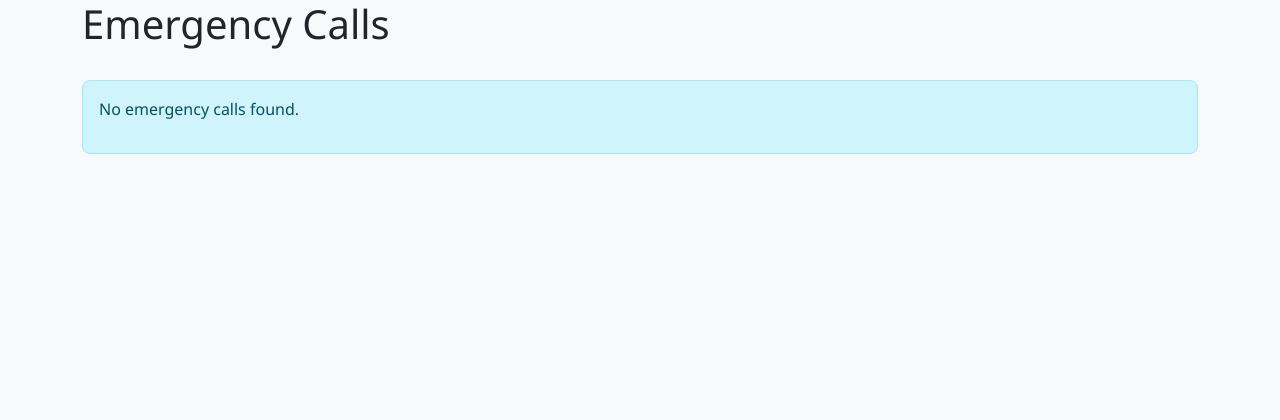
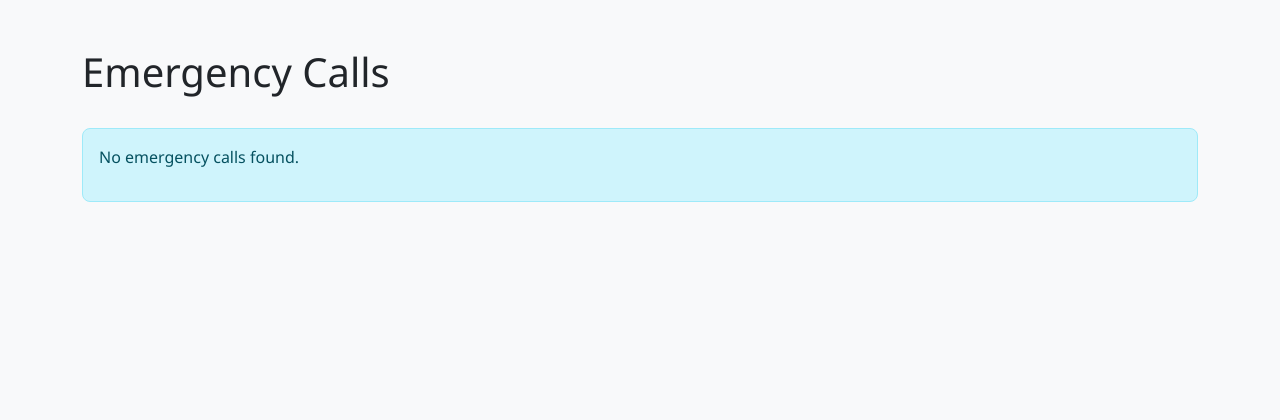
Before and after one commit to Umut-Numanoglu/EmergencyCall, a Yii app: template views/issue/index.php in a window 1280 px wide. Shown: the top 420 px of the page. Run offline with PHP 8.4 and a stand-in for Yii, Linux system fonts and the light colour scheme; the template is opened without the code that fills it, so the values that code supplies are empty; some libraries are stand-ins or nearby versions.

Commit message:
fix padding issue

```diff
--- a/views/layouts/main.php
+++ b/views/layouts/main.php
@@ -73,7 +73,7 @@ $this->registerLinkTag(['rel' => 'icon', 'type' => 'image/x-icon', 'href' => Yii
     ?>
 </header>
 
-<main id="main" class="flex-shrink-0" role="main">
+<main id="main" class="flex-shrink-0 pt-5" role="main">
     <div class="container">
         <?php if (Yii::$app->session->hasFlash('success')): ?>
             <div class="alert alert-success alert-dismissible fade show" role="alert">
```
